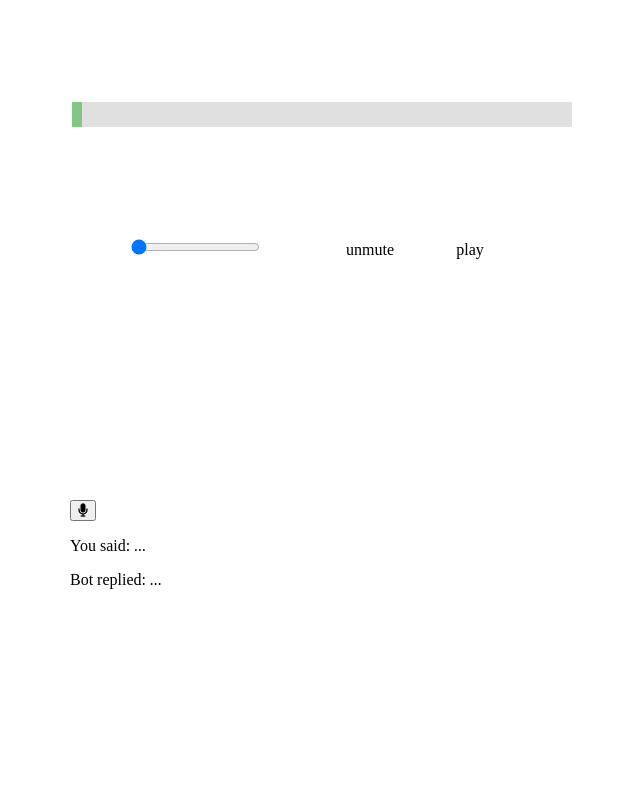
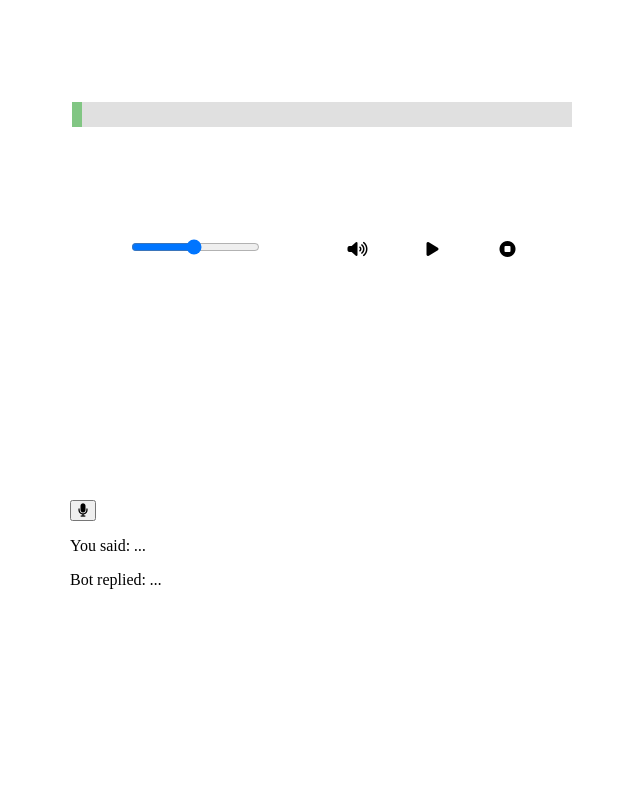
Before and after one commit to pinetree408/speech-ai, a Flask app: page / in a window 1280 px wide. Shown: the whole page, without its empty margins (320-960 px from the left). Run offline with Flask 2, Linux system fonts and the light colour scheme; some libraries are stand-ins or nearby versions.

Commit message:
Update music controller interface with volume and stop

```diff
--- a/app.py
+++ b/app.py
@@ -4,6 +4,7 @@
 import os
 import apiai
 import json
+import random
 from base64 import b64encode
 from flask import Flask, render_template, session
 from flask_socketio import SocketIO, emit
@@ -56,7 +57,6 @@ def request(message):
     response = request.getresponse().read()
     response_json = json.loads(response)
     result = response_json['result']
-    print result
 
     song = {
         'id': '',
@@ -66,11 +66,13 @@ def request(message):
         target = ''
         if len(result['parameters']['artist']) != 0:
             target = result['parameters']['artist'][0]
-        elif result['parameters']['song'] != '':
-            target = result['parameters']['song']
-        elif result['parameters']['genre'] != '':
-            target = result['parameters']['genre']
-        video_list = youtube.search_videos(str(target))
+        if result['parameters']['song'] != '':
+            target = target + ' ' + result['parameters']['song']
+        if result['parameters']['genre'] != '':
+            target = target + ' ' + result['parameters']['genre']
+        print target
+        video_list = youtube.search_videos(str(target.strip()))
+        random.shuffle(video_list)
         song['id']= video_list[0]['id']['videoId']
         song['title'] = video_list[0]['snippet']['title']
     emit("response", {
--- a/static/css/style.css
+++ b/static/css/style.css
@@ -42,7 +42,7 @@
 #music-controller-mute {
   position: relative;
   float: left;
-  width: 20%;
+  width: 15%;
   height: 100px;
   line-height: 100px;
   text-align: center;
@@ -51,7 +51,16 @@
 #music-controller-play {
   position: relative;
   float: left;
-  width: 20%;
+  width: 15%;
+  height: 100px;
+  line-height: 100px;
+  text-align: center;
+}
+
+#music-controller-stop {
+  position: relative;
+  float: left;
+  width: 15%;
   height: 100px;
   line-height: 100px;
   text-align: center;
--- a/static/js/ai.js
+++ b/static/js/ai.js
@@ -18,12 +18,15 @@ $(document).ready(function(){
         case 'music.play' :
           if (player != undefined) {
             player.loadVideoById(msg.song.id);
+	    player.setVolume($("#volumeRange").val());
 	    progressTimer = setInterval(function(){
               var unit  = (player.getCurrentTime() / player.getDuration()) * 100;
 	      $("#myRange").val(unit);
 	    }, progressTimerInterval);
             $("#music-controller-title").text(msg.song.title);
-            response = 'okay, i will play ' + msg.song.title + '.';
+	    $("#music-controller-play > i").attr("class", 'fa fa-pause');
+	    $("#music-controller-stop > i").attr("class", 'fa fa-stop-circle');
+            response = 'okay, i will play the song.';
           } else {
             response = 'The player has not been set.'
           }
@@ -33,7 +36,7 @@ $(document).ready(function(){
 	    clearInterval(progressTimer);
 	    $("#myRang").val(0);
             player.stopVideo();
-	    $("music-controller-play").text("stop");
+	    $("#music-controller-stop > i").attr("class", 'fa fa-stop-circle-o');
             response = 'okay, i will stop.';
           } else {
             response = 'The player has not been set.'
@@ -46,7 +49,8 @@ $(document).ready(function(){
               var unit  = (player.getCurrentTime() / player.getDuration()) * 100;
 	      $("#myRange").val(unit);
 	    }, progressTimerInterval);
-	    $("music-controller-play").text("play");
+	    $("#music-controller-play > i").attr("class", 'fa fa-pause');
+	    $("#music-controller-stop > i").attr("class", 'fa fa-stop-circle');
             response = 'okay, i will play.';
           } else {
             response = 'The player has not been set.'
@@ -56,7 +60,7 @@ $(document).ready(function(){
           if (player != undefined) {
 	    clearInterval(progressTimer);
             player.pauseVideo();
-	    $("music-controller-pause").text("pause");
+	    $("#music-controller-play > i").attr("class", 'fa fa-play');
             response = 'okay, i will pause.';
           } else {
             response = 'The player has not been set.'
@@ -65,7 +69,7 @@ $(document).ready(function(){
         case 'music_player_control.mute':
           if (player != undefined) {
             player.mute();
-	    $("music-controller-mute").text("mute");
+	    $("#music-controller-mute > i").attr('class', 'fa fa-volume-off');
             response = 'okay, i will mute.';
           } else {
             response = 'The player has not been set.'
@@ -74,8 +78,26 @@ $(document).ready(function(){
         case 'music_player_control.unmute':
           if (player != undefined) {
             player.unMute();
-	    $("music-controller-mute").text("unmute");
+            $("#music-controller-mute > i").attr('class', 'fa fa-volume-up');
             response = 'okay, i will unmute.';
+          } else {
+            response = 'The player has not been set.'
+          }
+          break;
+        case 'music_player_control.volumeup':
+          if (player != undefined) {
+            $("#volumeRange").val(player.getVolume() + 10);
+            player.setVolume(player.getVolume() + 10);
+            response = 'okay, i will increase volume.';
+          } else {
+            response = 'The player has not been set.'
+          }
+          break;
+        case 'music_player_control.volumedown':
+          if (player != undefined) {
+            $("#volumeRange").val(player.getVolume() - 10);
+            player.setVolume(player.getVolume() - 10);
+            response = 'okay, i will decrease volume.';
           } else {
             response = 'The player has not been set.'
           }
@@ -132,29 +154,33 @@ $(document).ready(function(){
   $("#music-controller-mute").click(function() {
     if (player.isMuted()) {
       player.unMute();
-      $("#music-controller-mute").text("unmute");
+      $("#volumeRange").val(player.getVolume());
+      $("#music-controller-mute > i").attr('class', 'fa fa-volume-up');
     } else {
       player.mute();
-      $("#music-controller-mute").text("mute")
+      $("#volumeRange").val(0);
+      $("#music-controller-mute > i").attr('class', 'fa fa-volume-off');
     }
   });
 
   $("#music-controller-play").click(function() {
     switch (player.getPlayerState()) {
       case 0:
-        // stop
+      case 5:
+        // stop (ended, cued)
         player.playVideo();
 	progressTimer = setInterval(function(){
           var unit  = (player.getCurrentTime() / player.getDuration()) * 100;
 	  $("#myRange").val(unit);
 	}, progressTimerInterval);
-        $("#music-controller-play").text("play");
+	$("#music-controller-play > i").attr("class", 'fa fa-pause');
+	$("#music-controller-stop > i").attr("class", 'fa fa-stop-circle');
 	break;
       case 1:
         // play
 	clearInterval(progressTimer);
 	player.pauseVideo();
-	$("#music-controller-play").text("pause");
+	$("#music-controller-play > i").attr("class", 'fa fa-play');
         break;
       case 2:
         // pause
@@ -163,8 +189,41 @@ $(document).ready(function(){
           var unit  = (player.getCurrentTime() / player.getDuration()) * 100;
 	  $("#myRange").val(unit);
 	}, progressTimerInterval);
-	$("#music-controller-play").text("play");
+	$("#music-controller-play > i").attr("class", 'fa fa-pause');
 	break;
     }
   });
+
+  $("#music-controller-stop").click(function() {
+    switch (player.getPlayerState()) {
+      case 0:
+      case 5:
+        // stop (ended, cued)
+        player.playVideo();
+	progressTimer = setInterval(function(){
+          var unit  = (player.getCurrentTime() / player.getDuration()) * 100;
+	  $("#myRange").val(unit);
+	}, progressTimerInterval);
+	$("#music-controller-play > i").attr("class", 'fa fa-pause');
+	$("#music-controller-stop > i").attr("class", 'fa fa-stop-circle');
+	break;
+      case 1:
+        // play
+	clearInterval(progressTimer);
+	player.stopVideo();
+	$("#music-controller-play > i").attr("class", 'fa fa-play');
+	$("#music-controller-stop > i").attr("class", 'fa fa-stop-circle-o');
+        break;
+      case 2:
+        // pause
+	player.stopVideo();
+	$("#music-controller-play > i").attr("class", 'fa fa-play');
+	$("#music-controller-stop > i").attr("class", 'fa fa-stop-circle-o');
+	break;
+    }
+  });
+
+  $("#volumeRange").on("input", function(e) {
+    player.setVolume($("#volumeRange").val());
+  });
 });
--- a/templates/index.html
+++ b/templates/index.html
@@ -23,11 +23,18 @@
 	<div>
           <div id="music-controller-volume">
             <div class="slidecontainer">
-              <input type="range" min="1" max="100" value="0" id="volumeRange">
+              <input type="range" min="1" max="100" value="50" id="volumeRange">
             </div>
 	  </div>
-          <div id="music-controller-mute">unmute</div>
-          <div id="music-controller-play">play</div>
+          <div id="music-controller-mute">
+            <i class="fa fa-volume-up" aria-hidden="true"></i>
+          </div>
+          <div id="music-controller-play">
+            <i class="fa fa-play" aria-hidden="true"></i>
+          </div>
+          <div id="music-controller-stop">
+            <i class="fa fa-stop-circle" aria-hidden="true"></i>
+          </div>
 	</div>
       </div>
       <div id="ai-controller">
```
